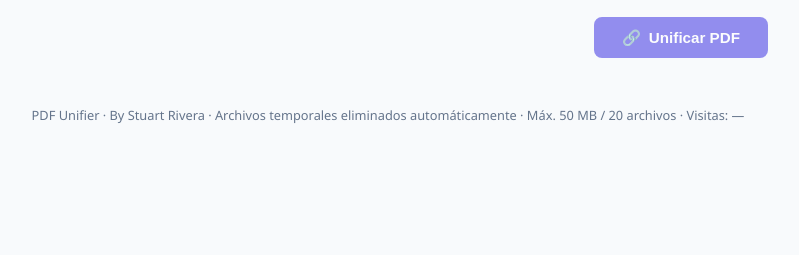
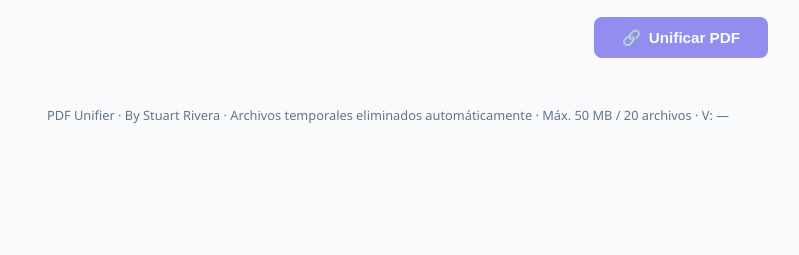
Before and after one commit to sriveraaero-wq/PDF-Unifier, a Flask app: page / in a window 1280 px wide. Shown: the part 545-800 px from the top of the page, without its empty margins (252-1051 px from the left). Run offline with Flask 3, Linux system fonts and the light colour scheme; some libraries are stand-ins or nearby versions.

Commit message:
Update index.html

```diff
--- a/templates/index.html
+++ b/templates/index.html
@@ -312,7 +312,7 @@
 <footer>
   PDF Unifier · By Stuart Rivera · Archivos temporales eliminados automáticamente
   · Máx. {{ max_upload_mb }} MB / {{ max_files }} archivos
-  · Visitas: <span id="visitCount" aria-live="polite">—</span>
+  · V: <span id="visitCount" aria-live="polite">—</span>
 </footer>
 
 <script>
```
